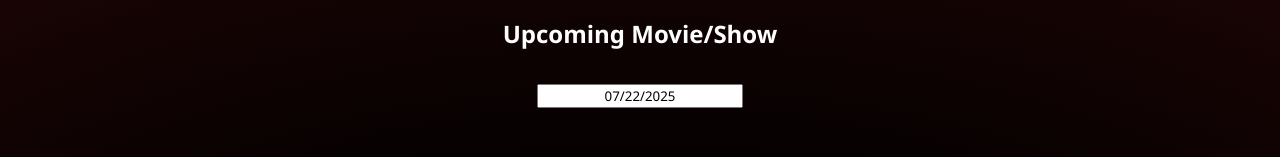
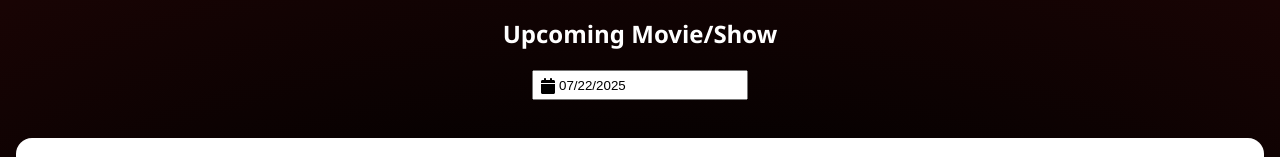
Before and after one commit to aambrose1/mcu-countdown-app, a React (Vite) app in the folder mcu-countdown-app/: page / in a window 1280 px wide. Shown: the part 167-324 px from the top of the page. Built offline with nearby package versions, Linux system fonts and the light colour scheme; no server answers.

Commit message:
added showIcon to datepicker

```diff
--- a/mcu-countdown-app/src/App.jsx
+++ b/mcu-countdown-app/src/App.jsx
@@ -51,8 +51,9 @@ function App() {
       <header className='header'>
         <img className='logo' src={marvelLogo} alt='Marvel Studios Logo'/>
         <h2>Upcoming Movie/Show</h2>
-        <DatePicker className='datepicker'
+        <DatePicker
           selected={date}
+          showIcon
           onChange={(date) => setDate(date)}
         />
         <br/>
```
